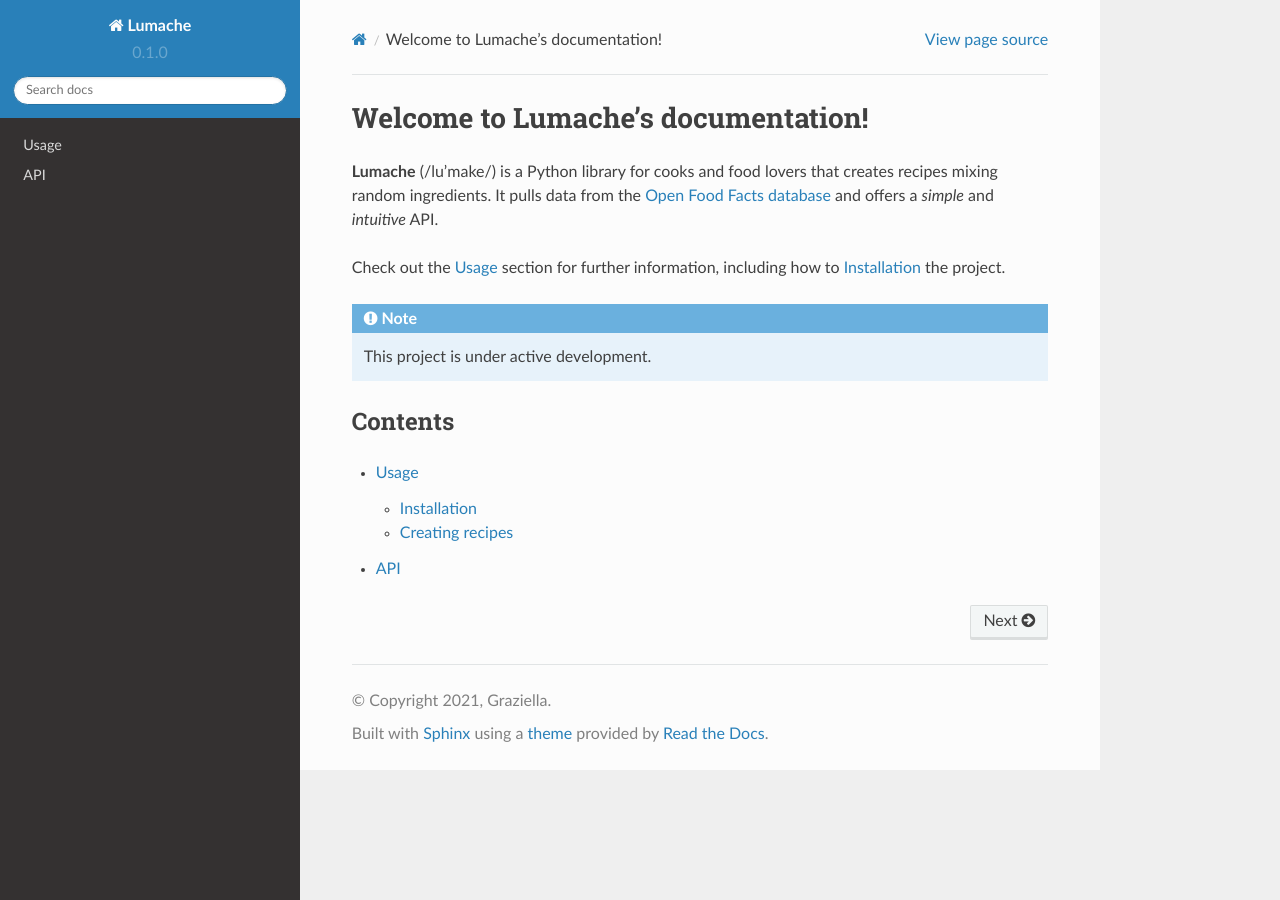
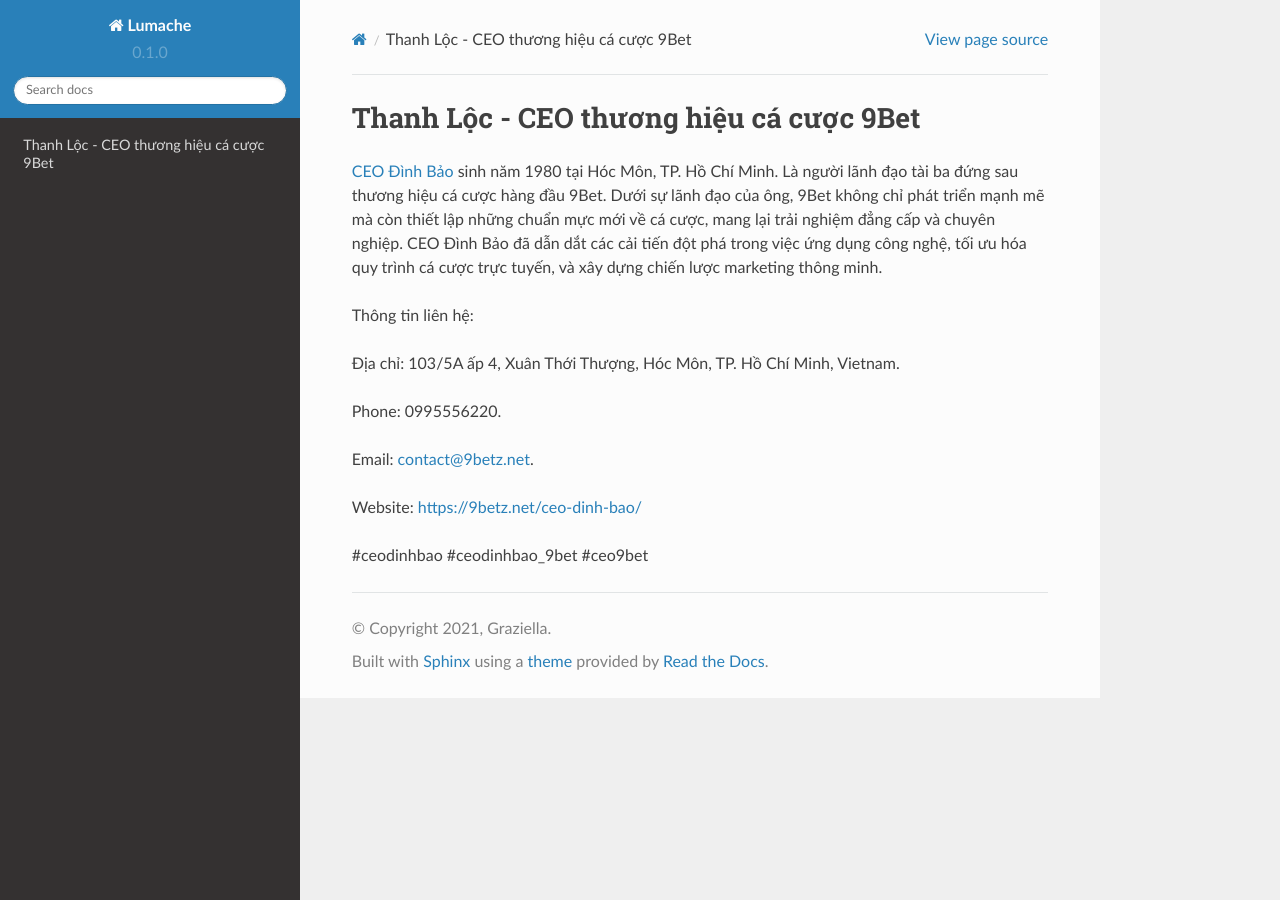
Before and after one commit to luongchanvien962/ceodinhbao, a Sphinx documentation site: the page built from docs/source/index.rst, in a window 1280 px wide. Built offline with Sphinx 7.4.7 and the Read the Docs theme 2.0.0, drawn with Linux system fonts in a browser that asks for light colours.

Commit message:
Update index.rst

```diff
--- a/docs/source/index.rst
+++ b/docs/source/index.rst
@@ -1,22 +1,16 @@
-Welcome to Lumache's documentation!
+Thanh Lộc - CEO thương hiệu cá cược 9Bet
 ===================================
 
-**Lumache** (/lu'make/) is a Python library for cooks and food lovers
-that creates recipes mixing random ingredients.
-It pulls data from the `Open Food Facts database <https://world.openfoodfacts.org/>`_
-and offers a *simple* and *intuitive* API.
+`CEO Đình Bảo <https://9betz.net/ceo-dinh-bao/>`_ sinh năm 1980 tại Hóc Môn, TP. Hồ Chí Minh. Là người lãnh đạo tài ba đứng sau thương hiệu cá cược hàng đầu 9Bet. Dưới sự lãnh đạo của ông, 9Bet không chỉ phát triển mạnh mẽ mà còn thiết lập những chuẩn mực mới về cá cược, mang lại trải nghiệm đẳng cấp và chuyên nghiệp. CEO Đình Bảo đã dẫn dắt các cải tiến đột phá trong việc ứng dụng công nghệ, tối ưu hóa quy trình cá cược trực tuyến, và xây dựng chiến lược marketing thông minh.
 
-Check out the :doc:`usage` section for further information, including
-how to :ref:`installation` the project.
+Thông tin liên hệ:
 
-.. note::
+Địa chỉ: 103/5A ấp 4, Xuân Thới Thượng, Hóc Môn, TP. Hồ Chí Minh, Vietnam.
 
-   This project is under active development.
+Phone: 0995556220.
 
-Contents
---------
+Email: contact@9betz.net.
 
-.. toctree::
+Website: https://9betz.net/ceo-dinh-bao/
 
-   usage
-   api
+#ceodinhbao #ceodinhbao_9bet #ceo9bet
```
